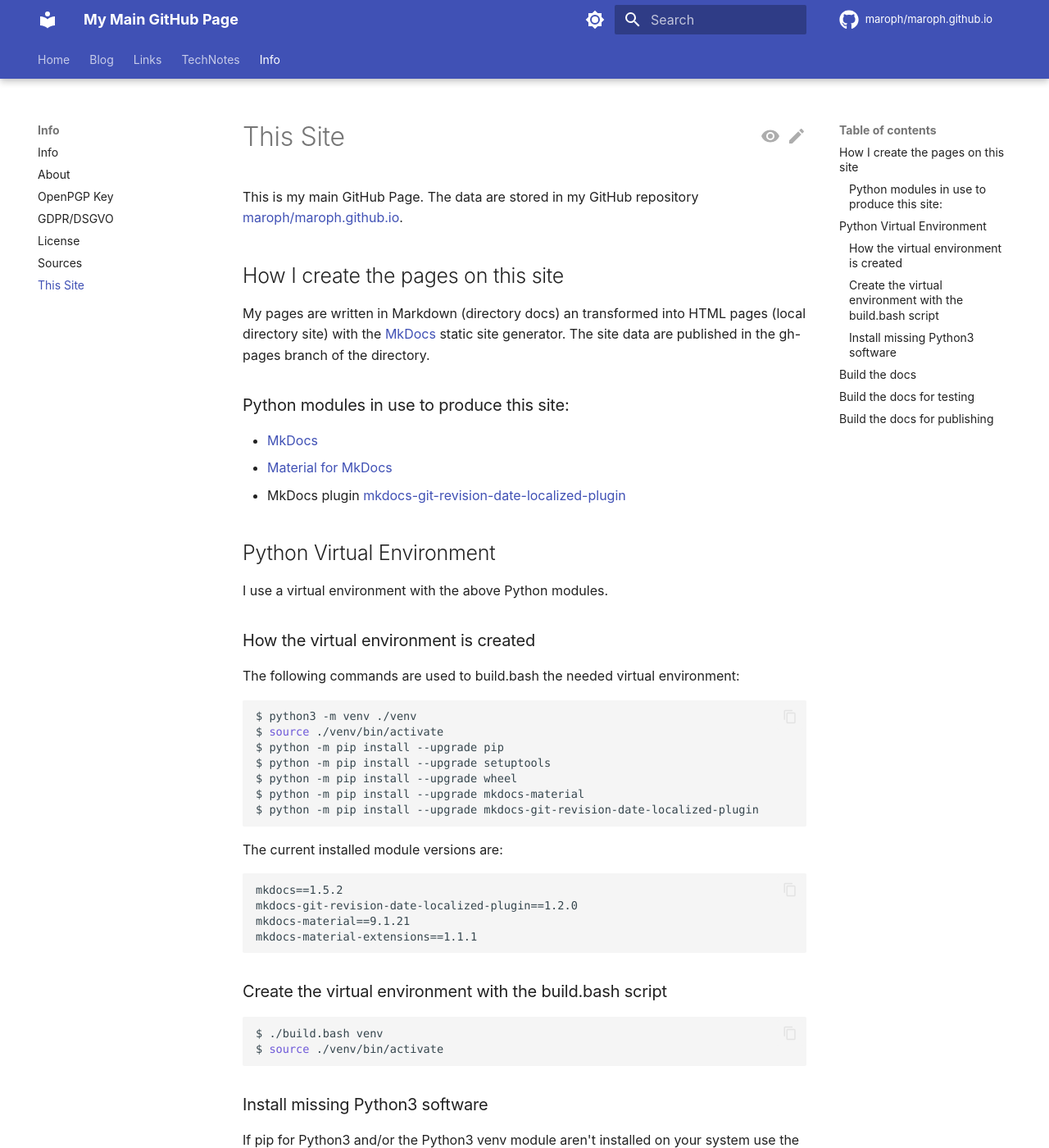
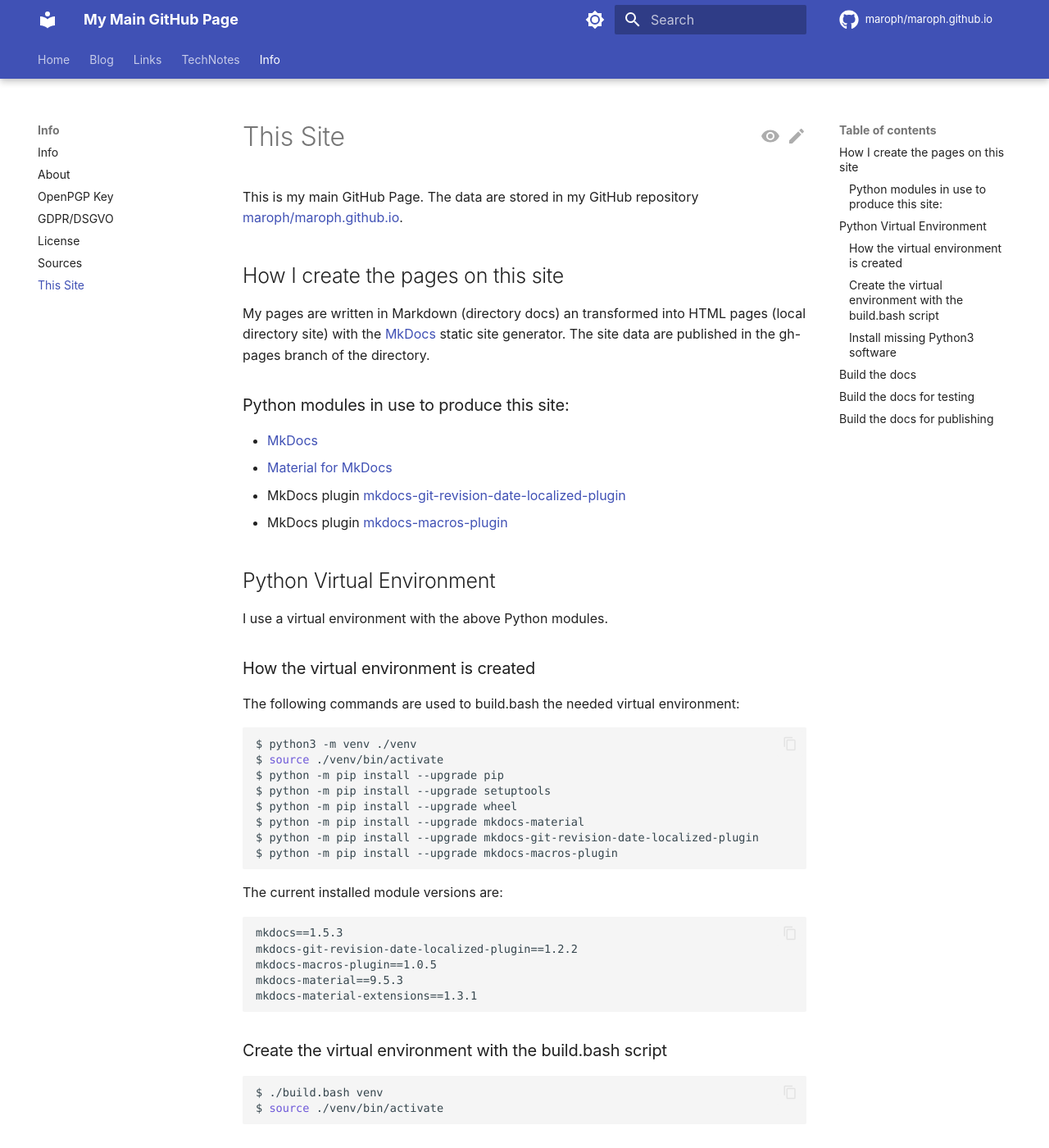
Before and after one commit to maroph/maroph.github.io, an MkDocs documentation site: the page built from docs/info/site.md, in a window 1280 px wide and 1400 px high. Shown: the whole window at 82% size. Built offline with MkDocs 1.6.1 and Material for MkDocs 9.7.7, drawn with Linux system fonts in a browser that asks for light colours; comment, search, counter and statistics services are not loaded.

````diff
--- a/docs/info/site.md
+++ b/docs/info/site.md
@@ -13,10 +13,12 @@ of the directory.
 * [MkDocs]{:target="blank"}
 * [Material for MkDocs]{:target="blank"}
 * MkDocs plugin [mkdocs-git-revision-date-localized-plugin]{:target="blank"}
+* MkDocs plugin [mkdocs-macros-plugin]{:target="blank"}
 
 [MkDocs]: https://pypi.org/project/mkdocs/
 [Material for MkDocs]: https://pypi.org/project/mkdocs-material/
 [mkdocs-git-revision-date-localized-plugin]: https://pypi.org/project/mkdocs-git-revision-date-localized-plugin/
+[mkdocs-macros-plugin]: https://pypi.org/project/mkdocs-macros-plugin/
 
 ## Python Virtual Environment
 I use a virtual environment with the above Python modules.
@@ -32,15 +34,17 @@ $ python -m pip install --upgrade setuptools
 $ python -m pip install --upgrade wheel
 $ python -m pip install --upgrade mkdocs-material
 $ python -m pip install --upgrade mkdocs-git-revision-date-localized-plugin
+$ python -m pip install --upgrade mkdocs-macros-plugin
 ```
 
 The current installed module versions are:
 
 ```
-mkdocs==1.5.2
-mkdocs-git-revision-date-localized-plugin==1.2.0
-mkdocs-material==9.1.21
-mkdocs-material-extensions==1.1.1
+mkdocs==1.5.3
+mkdocs-git-revision-date-localized-plugin==1.2.2
+mkdocs-macros-plugin==1.0.5
+mkdocs-material==9.5.3
+mkdocs-material-extensions==1.3.1
 ```
 
 ### Create the virtual environment with the build.bash script
--- a/mkdocs.yml
+++ b/mkdocs.yml
@@ -174,40 +174,48 @@ plugins:
           timezone: Europe/Amsterdam
           type: iso_datetime
     - info:
-        enabled: false
+          enabled: false
+# https://mkdocs-macros-plugin.readthedocs.io/en/latest/
+#    - macros:
+#          on_undefined: keep
     - search:
-        lang: en
+          lang: en
 # https://squidfunk.github.io/mkdocs-material/setup/setting-up-a-blog/#writing-your-first-post
     - blog:
-        enabled: true
-        authors: false
-        blog_dir: blog
-        blog_toc: true
-        draft: false
-        draft_on_serve: false
-        draft_if_future_date: true
-        pagination: true
-        pagination_per_page: 10
-        pagination_url_format: "page/{page}"
-        post_date_format: EEEE, MMMM d, yyyy
-        pagination_if_single_page: false
-        post_excerpt: optional
-        post_excerpt_separator: "<!--more-->"
-        post_readtime: false
-        archive: true
-        archive_name: Archive
-        archive_date_format: yyyy
-        archive_url_format: "archive/{date}"
-        archive_toc: true
-        categories: false
-        categories_name: Categories
-        categories_url_format: "category/{slug}"
-        categories_toc: true
-        categories_allowed:
-            - General
+          enabled: true
+          authors: false
+          blog_dir: blog
+          blog_toc: true
+          draft: false
+          draft_on_serve: false
+          draft_if_future_date: true
+          pagination: true
+          pagination_per_page: 10
+          pagination_url_format: "page/{page}"
+          post_date_format: EEEE, MMMM d, yyyy
+          pagination_if_single_page: false
+          post_excerpt: optional
+          post_excerpt_separator: "<!--more-->"
+          post_readtime: false
+          archive: true
+          archive_name: Archive
+          archive_date_format: yyyy
+          archive_url_format: "archive/{date}"
+          archive_toc: true
+          categories: false
+          categories_name: Categories
+          categories_url_format: "category/{slug}"
+          categories_toc: true
+          categories_allowed:
+              - General
 
 extra:
-#icons: https://fontawesome.com/search?o=r&f=brands
+#    macros:
+#        openssl_1_1_1: 1.1.1w
+#        openssl_3_0: 3.0.12
+#        openssl_3_1: 3.1.4
+#        openssl_3_2: 3.2.0
+    #icons: https://fontawesome.com/search?o=r&f=brands
     social:
         - icon: fontawesome/brands/codepen
           link: https://codepen.io/maroph/
````
Also changed, not shown: 1 other file.
